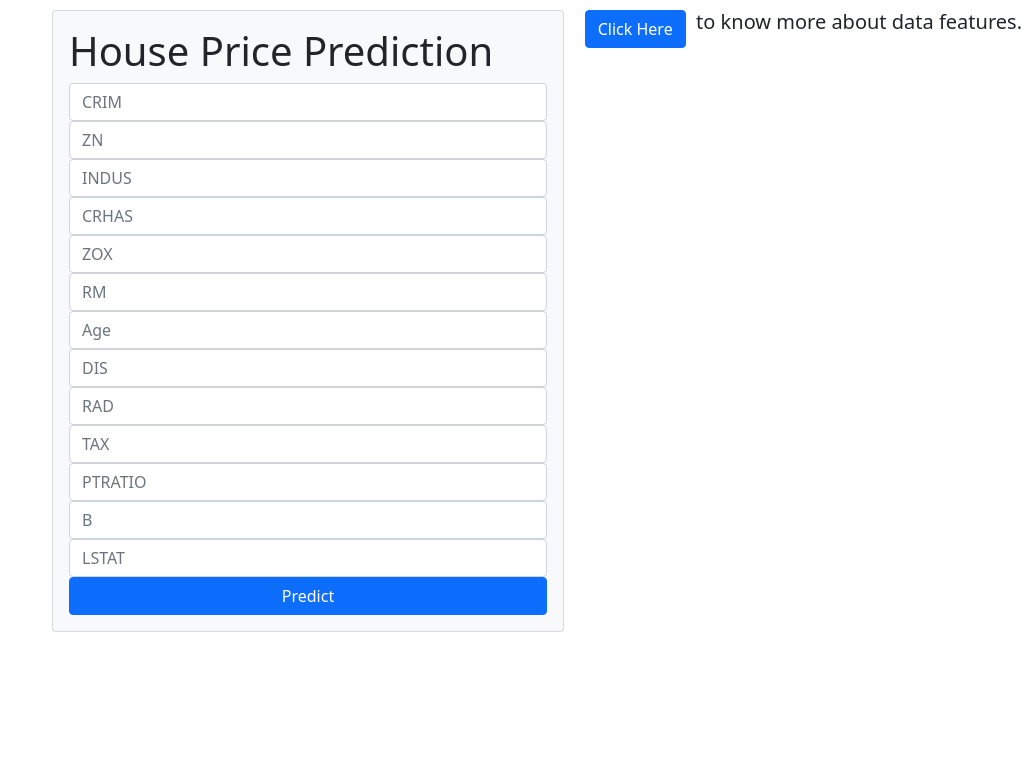
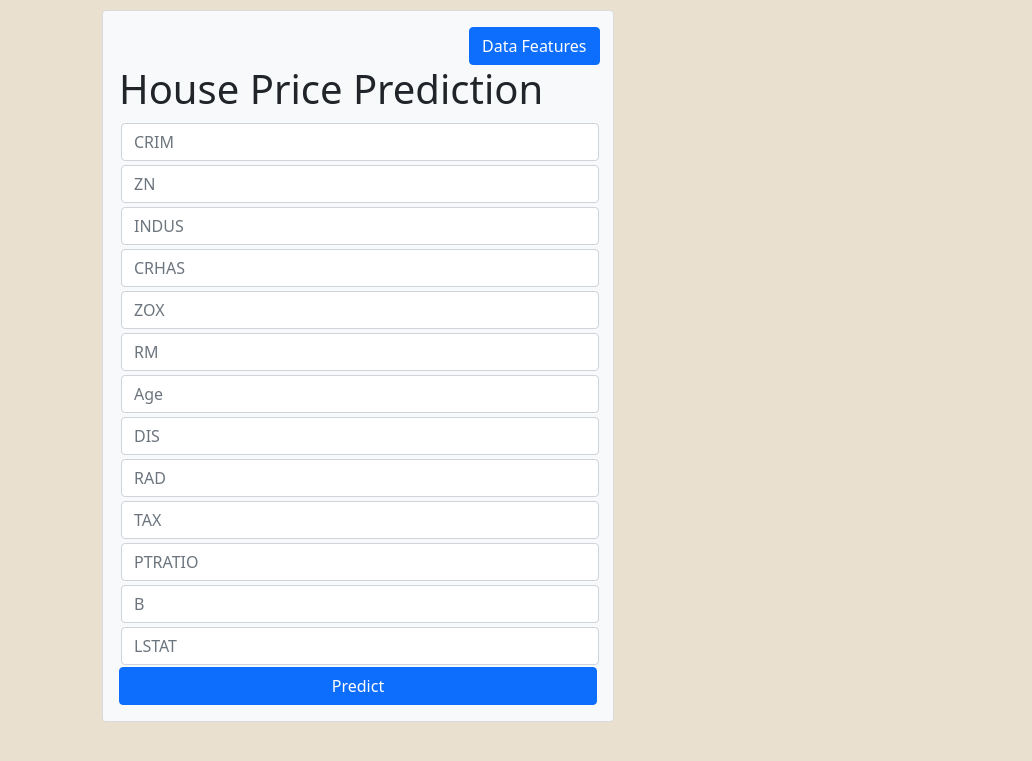
Before and after one commit to BalaKrishna002/bostonhouseprice, a Flask app: page / in a window 1280 px wide. Shown: the top 761 px of the page, without its empty margins (248-1280 px from the left). Run offline with Flask 2, Linux system fonts and the light colour scheme; parts of the project's set-up code (start-up, migrations or seed data) failed here and were passed over.

Commit message:
imprioved frontend

```diff
--- a/templates/home.html
+++ b/templates/home.html
@@ -8,25 +8,43 @@
     <link href="https://cdn.jsdelivr.net/npm/bootstrap@5.0.2/dist/css/bootstrap.min.css" rel="stylesheet" integrity="sha384-EVSTQN3/azprG1Anm3QDgpJLIm9Nao0Yz1ztcQTwFspd3yD65VohhpuuCOmLASjC" crossorigin="anonymous">
     <script src="https://cdn.jsdelivr.net/npm/bootstrap@5.0.2/dist/js/bootstrap.bundle.min.js" integrity="sha384-MrcW6ZMFYlzcLA8Nl+NtUVF0sA7MsXsP1UyJoMp4YLEuNSfAP+JcXn/tWtIaxVXM" crossorigin="anonymous"></script>
     <style>
+        body{
+          background-color: #e9e0cf;
+        }
+
         form{
             width: 40%;
             height: 10%;
             position: absolute;
             top: 10px;
-            left: 300px;
+            left: 350px;
+            background-color: white;
         }
-        .data{
-            position: absolute;
-            top: 10px;
-            right: 10px;
-            display: inline-flex;
+        input{
+          margin: 2px;
         }
+
+        #data-features{
+          position: relative;
+          left: 350px;
+        }
+
 
     </style>
 </head>
 <body>
+
+
     <form class = 'card p-3 bg-light' action="{{ url_for('predict')}}" method="post">
+
+       <div class="data">
+
+        <button type="button" id="data-features"class="btn btn-primary" data-bs-toggle="modal" data-bs-target="#exampleModal">
+           Data Features
+        </button>
         <h1>House Price Prediction</h1>
+       </div>
+
 
             <input type="text" class="form-control" name="CRIM" required placeholder="CRIM">
 
@@ -57,17 +75,6 @@
         <button type="submit" class="btn btn-primary">Predict</button>
     </form>
 
-    <!-- Button trigger modal -->
-    <div class="data">
-
-        <button type="button" class="btn btn-primary" data-bs-toggle="modal" data-bs-target="#exampleModal">
-           Click Here
-        </button>
-        <h5>&nbsp;&nbsp;to know more about data features.</h5>
-    </div>
-
-<!-- Modal -->
-<!-- Scrollable modal -->
 
 
 
@@ -98,6 +105,7 @@
       </div>
       <div class="modal-footer">
         <button type="button" class="btn btn-secondary" data-bs-dismiss="modal">Close</button>
+        <a href="https://github.com/BalaKrishna002/bostonhouseprice.git" target="_blank"><button type="button" class="btn btn-primary">Know More</button></a>
       </div>
     </div>
   </div>
@@ -105,9 +113,10 @@
 
 
 
+
     {% if status==-1 %}
     <script>
-        alert("Error:Enter only decimal integers(float)!!!");
+        alert("Error: Enter only decimal integers(float)!!!");
     </script>
     {% endif %}
 </body>
--- a/templates/success.html
+++ b/templates/success.html
@@ -8,6 +8,9 @@
     <link href="https://cdn.jsdelivr.net/npm/bootstrap@5.0.2/dist/css/bootstrap.min.css" rel="stylesheet" integrity="sha384-EVSTQN3/azprG1Anm3QDgpJLIm9Nao0Yz1ztcQTwFspd3yD65VohhpuuCOmLASjC" crossorigin="anonymous">
     <script src="https://cdn.jsdelivr.net/npm/bootstrap@5.0.2/dist/js/bootstrap.bundle.min.js" integrity="sha384-MrcW6ZMFYlzcLA8Nl+NtUVF0sA7MsXsP1UyJoMp4YLEuNSfAP+JcXn/tWtIaxVXM" crossorigin="anonymous"></script>
     <style>
+        body{
+            background-color: #e9e0cf;
+          }
         .main{
             position: absolute;
             top: 50%;
```
